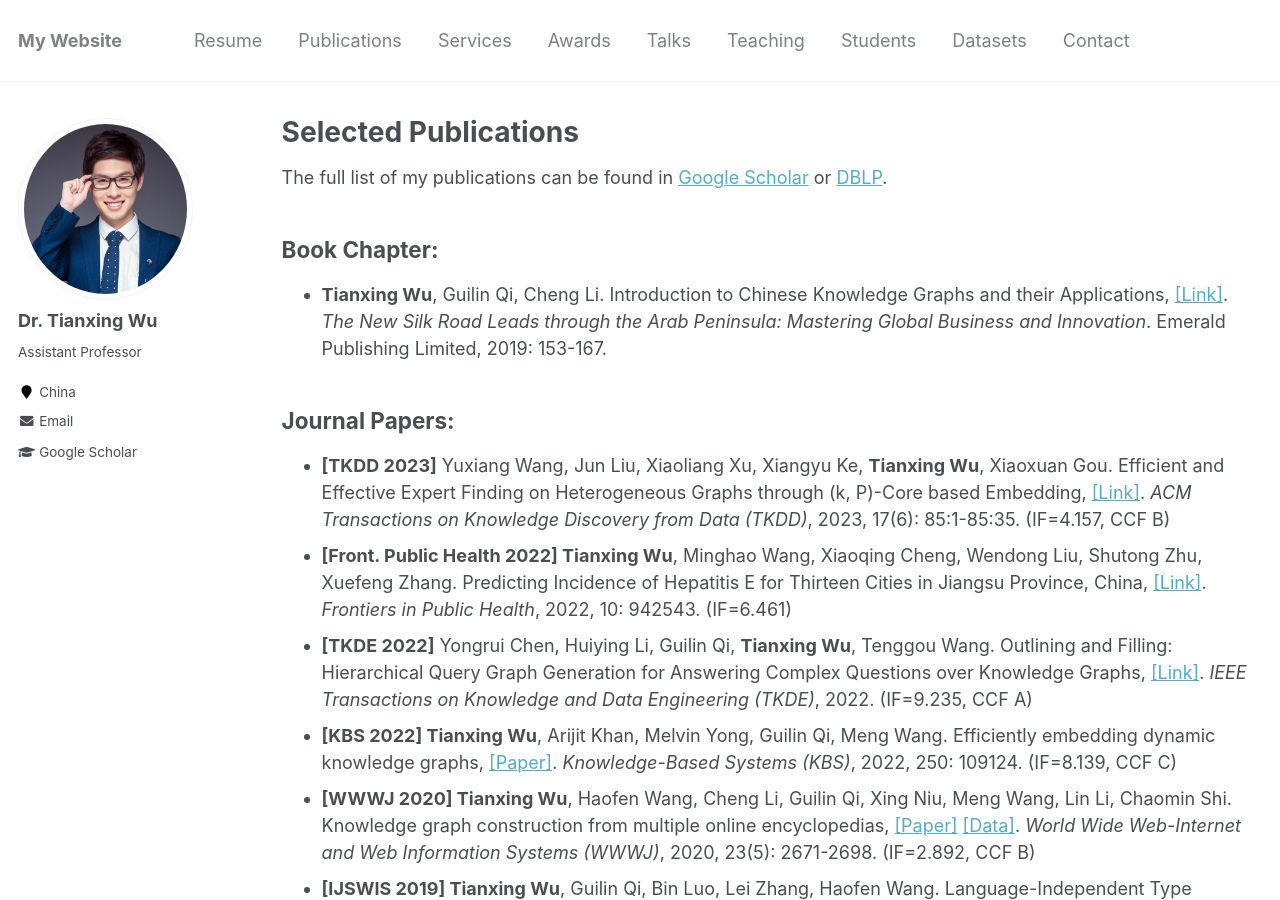
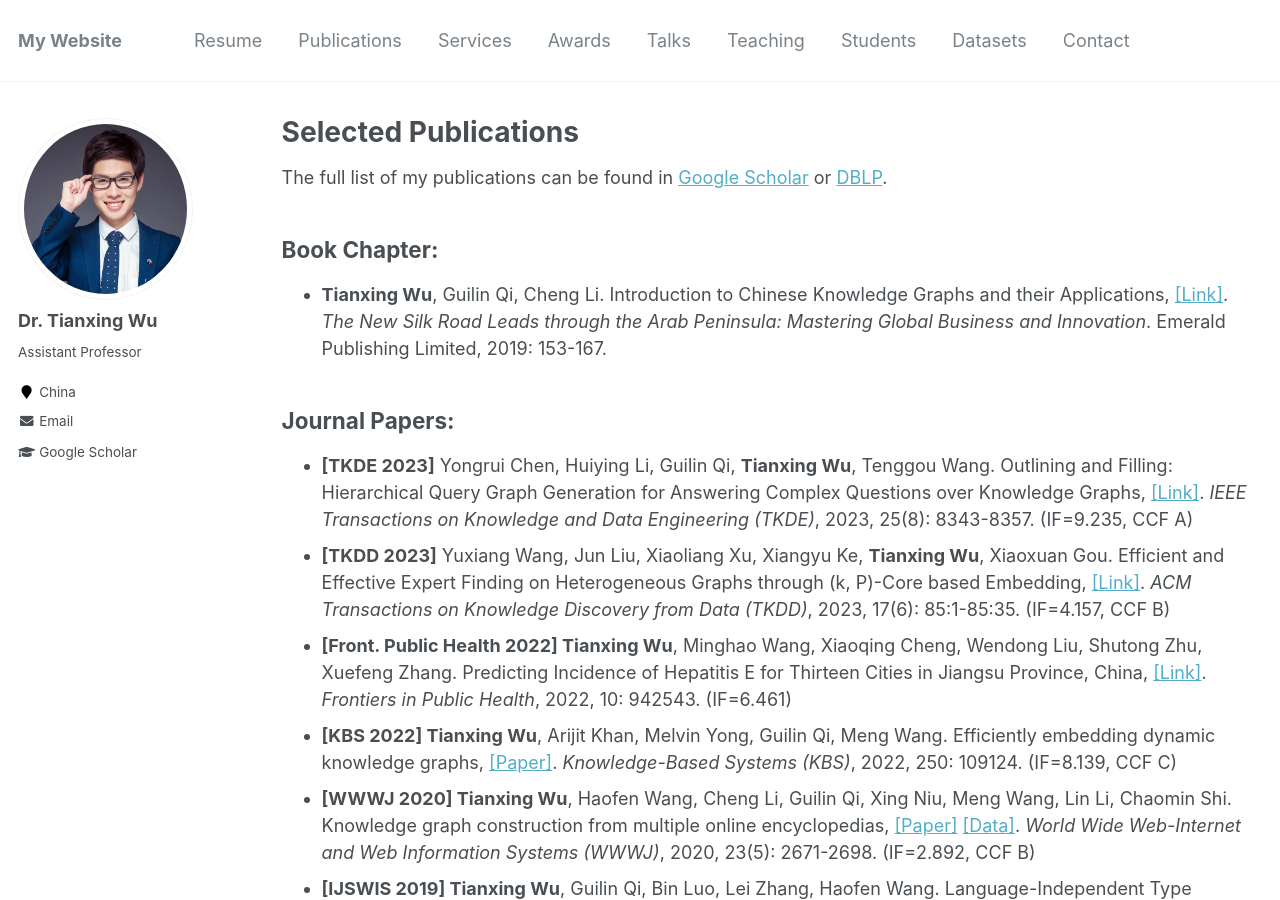
Before and after one commit to tianxing-wu/tianxing-wu.github.io, a Jekyll site: the page built from _pages/selected_publications.md, in a window 1280 px wide and 900 px high. Built offline with Jekyll 4.4.1, drawn with Linux system fonts in a browser that asks for light colours.

Commit message:
info update

```diff
--- a/_pages/selected_publications.md
+++ b/_pages/selected_publications.md
@@ -9,9 +9,9 @@ The full list of my publications can be found in [Google Scholar](https://schola
 * **Tianxing Wu**, Guilin Qi, Cheng Li. Introduction to Chinese Knowledge Graphs and their Applications, [[Link]](https://www.emerald.com/insight/content/doi/10.1108/978-1-78756-679-820191010/full/html). <i>The New Silk Road Leads through the Arab Peninsula: Mastering Global Business and Innovation</i>. Emerald Publishing Limited, 2019: 153-167.
 
 ## Journal Papers:
+* **[TKDE 2023]** Yongrui Chen, Huiying Li, Guilin Qi, **Tianxing Wu**, Tenggou Wang. Outlining and Filling: Hierarchical Query Graph Generation for Answering Complex Questions over Knowledge Graphs, [[Link]](https://ieeexplore.ieee.org/abstract/document/9895199). <i>IEEE Transactions on Knowledge and Data Engineering (TKDE)</i>, 2023, 25(8): 8343-8357. (IF=9.235, CCF A)
 * **[TKDD 2023]** Yuxiang Wang, Jun Liu, Xiaoliang Xu, Xiangyu Ke, **Tianxing Wu**, Xiaoxuan Gou. Efficient and Effective Expert Finding on Heterogeneous Graphs through (k, P)-Core based Embedding, [[Link]](https://dl.acm.org/doi/10.1145/3578365). <i>ACM Transactions on Knowledge Discovery from Data (TKDD)</i>, 2023, 17(6): 85:1-85:35. (IF=4.157, CCF B)
 * **[Front. Public Health 2022] Tianxing Wu**, Minghao Wang, Xiaoqing Cheng, Wendong Liu, Shutong Zhu, Xuefeng Zhang. Predicting Incidence of Hepatitis E for Thirteen Cities in Jiangsu Province, China, [[Link]](https://www.frontiersin.org/articles/10.3389/fpubh.2022.942543/full). <i>Frontiers in Public Health</i>, 2022, 10: 942543. (IF=6.461)
-* **[TKDE 2022]** Yongrui Chen, Huiying Li, Guilin Qi, **Tianxing Wu**, Tenggou Wang. Outlining and Filling: Hierarchical Query Graph Generation for Answering Complex Questions over Knowledge Graphs, [[Link]](https://arxiv.org/abs/2111.00732). <i>IEEE Transactions on Knowledge and Data Engineering (TKDE)</i>, 2022. (IF=9.235, CCF A)
 * **[KBS 2022] Tianxing Wu**, Arijit Khan, Melvin Yong, Guilin Qi, Meng Wang. Efficiently embedding dynamic knowledge graphs, [[Paper]](https://arxiv.org/pdf/1910.06708.pdf). <i>Knowledge-Based Systems (KBS)</i>, 2022, 250: 109124. (IF=8.139, CCF C)
 * **[WWWJ 2020] Tianxing Wu**, Haofen Wang, Cheng Li, Guilin Qi, Xing Niu, Meng Wang, Lin Li, Chaomin Shi. Knowledge graph construction from multiple online encyclopedias, [[Paper]](https://tianxing-wu.github.io/files/paper/WWWJ2020.pdf) [[Data]](http://openkg.cn/dataset/zhishi-me-dump). <i>World Wide Web-Internet and Web Information Systems (WWWJ)</i>, 2020, 23(5): 2671-2698. (IF=2.892, CCF B)
 * **[IJSWIS 2019] Tianxing Wu**, Guilin Qi, Bin Luo, Lei Zhang, Haofen Wang. Language-Independent Type Inference of the Instances from Multilingual Wikipedia, [[Paper]](https://tianxing-wu.github.io/files/paper/IJSWIS2019.pdf) [[Data]](http://openkg.cn/dataset/multype). <i>International Journal on Semantic Web and Information Systems (IJSWIS)</i>, 2019, 15(2): 22-46. (IF=1.833, CCF C)
```
Also changed, not shown: 1 other file.
